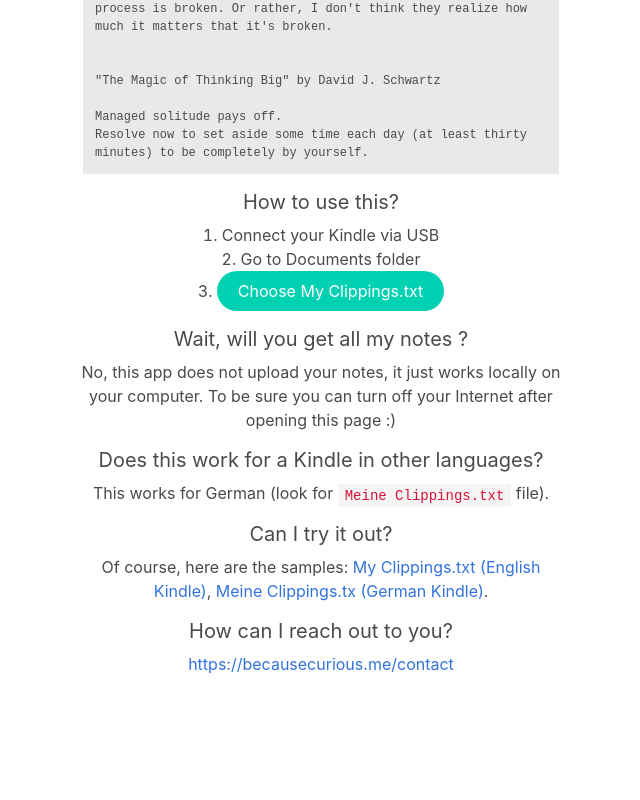
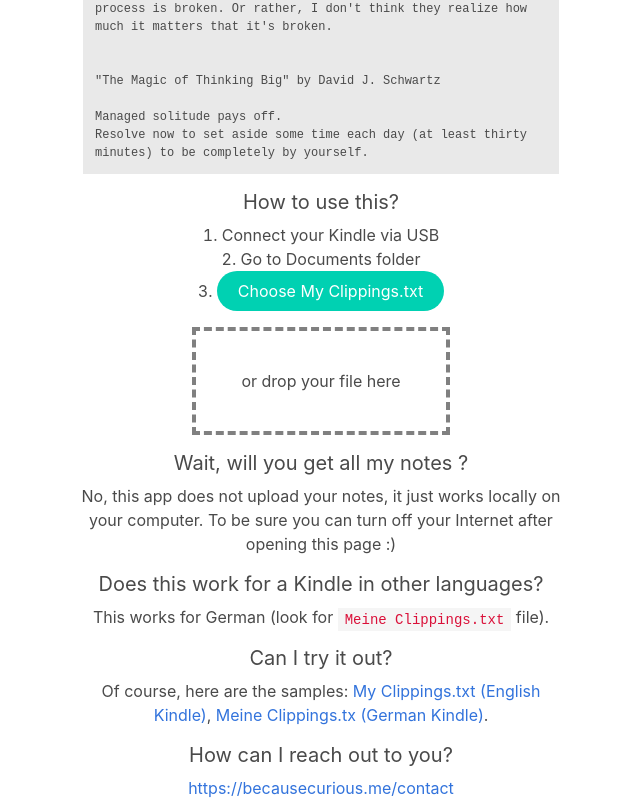
Before and after one commit to becausecurious/kindle_clippings_parser, a React (Create React App) app: page / in a window 1280 px wide. Shown: the part 813-1613 px from the top of the page, without its empty margins (319-959 px from the left). Before the commit the page ends 1489 px from the top, so only its background shows below. Built offline with nearby package versions, Linux system fonts and the light colour scheme.

Commit message:
Add drag and drop support

```diff
--- a/src/App.js
+++ b/src/App.js
@@ -6,6 +6,7 @@ import { parse } from './Parser.js'
 
 import { Books } from './Books.js'
 import Checkbox from "./Checkbox.js";
+import DragAndDrop from './DragAndDrop';
 
 import sample_de from './samples/Meine Clippings.txt'
 import sample_en from './samples/My Clippings.txt'
@@ -15,7 +16,9 @@ class App extends React.Component {
 
   constructor(props) {
     super(props);
-    this.handleFile = this.handleFile.bind(this)
+    this.handleChosenFile = this.handleChosenFile.bind(this)
+    this.handleDrop = this.handleDrop.bind(this)
+    this.processOneFile = this.processOneFile.bind(this)
     this.reset = this.reset.bind(this)
 
     this.state = {
@@ -28,11 +31,10 @@ class App extends React.Component {
     }
   }
 
+  processOneFile(file) {
 
-  handleFile(e) {
     this.setState({ isProcessing: true, lastError: null })
 
-    e.preventDefault()
     const reader = new FileReader()
     reader.onload = async (e) => {
       const text = (e.target.result)
@@ -48,10 +50,25 @@ class App extends React.Component {
 
       this.setState({ isProcessing: false })
     };
-    const file = e.target.files[0]
     reader.readAsText(file)
 
     this.setState({ filename: file.name })
+  }
+
+  handleDrop(files) {
+    if (files.length > 1) {
+      alert("Sorry, please drop one file at a time.");
+    } else {
+      this.processOneFile(files[0])
+    }
+  }
+
+  handleChosenFile(e) {
+    e.preventDefault()
+
+    const file = e.target.files[0]
+
+    this.processOneFile(file)
   }
 
   reset() {
@@ -153,7 +170,7 @@ Resolve now to set aside some time each day (at least thirty minutes) to be comp
                   <li style={{ listStylePosition: "inside" }}>
                     <div className="is-inline-flex is-justify-content-center">
                       <label className="file-label">
-                        <input className="file-input" type="file" onChange={(e) => this.handleFile(e)} />
+                        <input className="file-input" type="file" onChange={(e) => this.handleChosenFile(e)} />
                         <span className={`button is-primary is-rounded ${this.state.isProcessing ? 'is-loading' : ''} `}>
                           <span className="file-label ">
                             Choose My Clippings.txt
@@ -161,6 +178,21 @@ Resolve now to set aside some time each day (at least thirty minutes) to be comp
                         </span>
                       </label>
                     </div>
+
+                    <div className="mt-4">
+                      <DragAndDrop handleDrop={this.handleDrop}>
+                        <div style={{ height: 100, width: 250 }} className="is-flex is-justify-content-center is-align-content-center is-flex-direction-column">
+                          <div style={{
+                            verticalAlign: "middle",
+                            display: "inline-block",
+                            height: "fit-content",
+                          }}>
+                            or drop your file here
+                          </div>
+                        </div>
+                      </DragAndDrop>
+                    </div>
+
                   </li>
                 </ol>
 
--- /dev/null
+++ b/src/DragAndDrop.js
@@ -0,0 +1,77 @@
+// https://medium.com/@650egor/simple-drag-and-drop-file-upload-in-react-2cb409d88929
+
+import React, { Component } from 'react'
+class DragAndDrop extends Component {
+    state = {
+        drag: false
+    }
+    dropRef = React.createRef()
+    handleDrag = (e) => {
+        e.preventDefault()
+        e.stopPropagation()
+    }
+    handleDragIn = (e) => {
+        e.preventDefault()
+        e.stopPropagation()
+        this.dragCounter++
+        if (e.dataTransfer.items && e.dataTransfer.items.length > 0) {
+            this.setState({ drag: true })
+        }
+    }
+    handleDragOut = (e) => {
+        e.preventDefault()
+        e.stopPropagation()
+        this.dragCounter--
+        if (this.dragCounter === 0) {
+            this.setState({ drag: false })
+        }
+    }
+    handleDrop = (e) => {
+        e.preventDefault()
+        e.stopPropagation()
+        this.setState({ drag: false })
+        if (e.dataTransfer.files && e.dataTransfer.files.length > 0) {
+            this.props.handleDrop(e.dataTransfer.files)
+            e.dataTransfer.clearData()
+            this.dragCounter = 0
+        }
+    }
+    componentDidMount() {
+        let div = this.dropRef.current
+        div.addEventListener('dragenter', this.handleDragIn)
+        div.addEventListener('dragleave', this.handleDragOut)
+        div.addEventListener('dragover', this.handleDrag)
+        div.addEventListener('drop', this.handleDrop)
+    }
+    componentWillUnmount() {
+        let div = this.dropRef.current
+        div.removeEventListener('dragenter', this.handleDragIn)
+        div.removeEventListener('dragleave', this.handleDragOut)
+        div.removeEventListener('dragover', this.handleDrag)
+        div.removeEventListener('drop', this.handleDrop)
+    }
+    render() {
+        return (
+            <div
+                style={{ display: 'inline-block', position: 'relative' }}
+                ref={this.dropRef}
+            >
+                <div
+                    style={{
+                        border: this.state.drag ? 'dashed orange 4px' : 'dashed grey 4px',
+                        backgroundColor: 'rgba(255,255,255,.8)',
+                        //position: 'absolute',
+                        //top: 0,
+                        //bottom: 0,
+                        //left: 0,
+                        //right: 0,
+                        zIndex: 9999
+                    }}
+                >
+                    {this.props.children}
+                </div>
+            </div>
+        )
+    }
+}
+export default DragAndDrop
```
